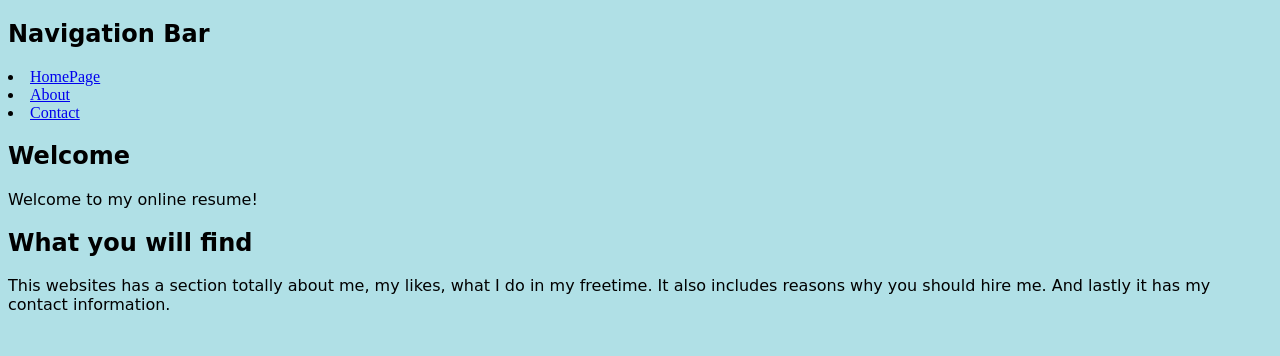
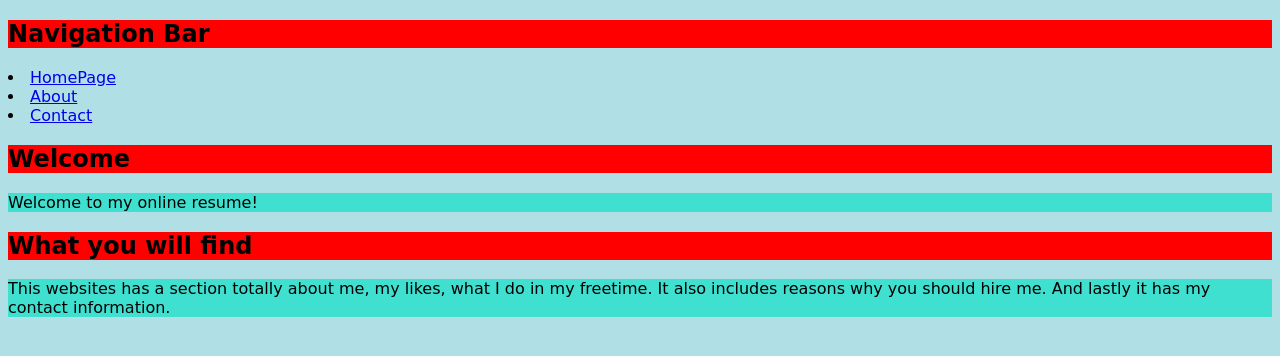
Before and after one commit to ianhamilton17/Assignment-02, a plain HTML site: page index.html in a window 1280 px wide. Drawn offline with Linux system fonts and the light colour scheme.

Commit message:
added color

```diff
--- a/index.html
+++ b/index.html
@@ -15,14 +15,14 @@
 </style>
 </style>
 <style>
-    p{
+    p, li{
         font-family: 'Oleo Script', cursive;
     }
 </style>
 </head>
 <body>
 
-<h2> Navigation Bar</h2>
+<h2 style="background-color:red;"> Navigation Bar</h2>
 
 <div class="w3-bar w3-blue">  <li><a href="https://assignment-01-homepage.netlify.app/">HomePage</a></li>
   <li><a href="https://assignment-01-about.netlify.app/">About</a></li>
@@ -38,14 +38,14 @@
 </head>
 
 <section>
-    <h2> Welcome</h2>
+    <h2 style="background-color:red;"> Welcome</h2>
 
-    <p>Welcome to my online resume!</p>
+    <p style="background-color:turquoise;">Welcome to my online resume!</p>
 </section>
 
 <section>
-    <H2> What you will find</H2>
-    <p> This websites has a section totally about me, my likes, what I do in my freetime.
+    <h2 style="background-color:red;"> What you will find</h2>
+    <p style="background-color:turquoise;"> This websites has a section totally about me, my likes, what I do in my freetime.
         It also includes reasons why you should hire me. And lastly it has my contact information.
     </p>
 
```
Also changed, not shown: about.html (+6 -6 lines), contact.html (+2 -2 lines).
